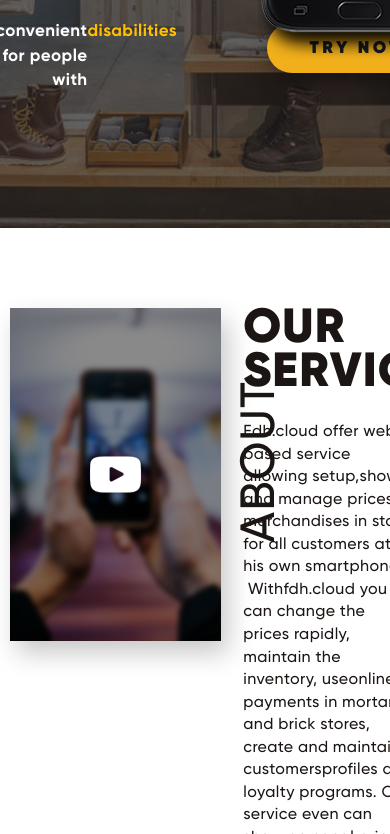
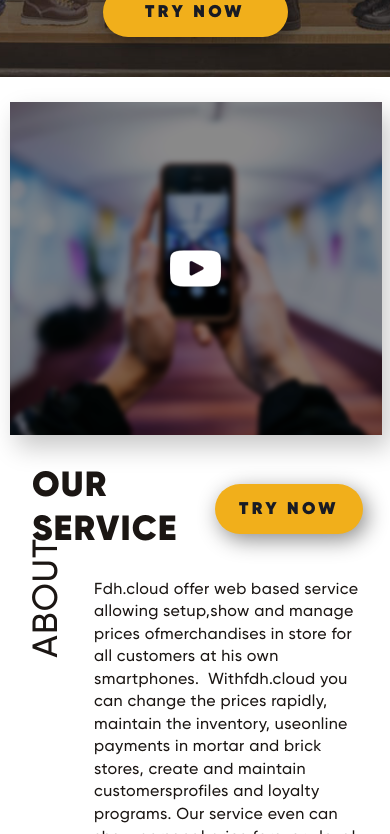
Before and after one commit to Sibi7/beacon-virtual, a website: page index.html in a window 390 px wide. Shown: the part 632-1466 px from the top of the page. Drawn offline with Linux system fonts and the light colour scheme; files that its build step writes are made by us from their sources; a web font is replaced by a local one.

Commit message:
responsive header section

```diff
--- a/app/js/script.js
+++ b/app/js/script.js
@@ -1,35 +1,35 @@
 $(document).ready(function () {
     $('.reviews-carousel').owlCarousel({
-        loop:true,
-        margin:0,
-        nav:true,
-        navText: ["","next review"],
-        responsive:{
-            0:{
-                items:1
+        loop: true,
+        margin: 0,
+        nav: true,
+        navText: ["", "next review"],
+        responsive: {
+            0: {
+                items: 1
             },
-            600:{
-                items:3
+            600: {
+                items: 3
             },
-            1000:{
-                items:1
+            1000: {
+                items: 1
             }
         }
     });
 
     $('.partners-carousel').owlCarousel({
-        loop:true,
-        margin:0,
-        nav:true,
-        responsive:{
-            0:{
-                items:1
+        loop: true,
+        margin: 0,
+        nav: true,
+        responsive: {
+            0: {
+                items: 1
             },
-            600:{
-                items:3
+            600: {
+                items: 3
             },
-            1000:{
-                items:1
+            1000: {
+                items: 1
             }
         }
     });
@@ -42,4 +42,14 @@ $(document).ready(function () {
         $('html,body').animate({scrollTop: top}, 1000);
         return false;
     });
+
+    var link = $('.menu-link');
+
+    link.click(function () {
+        link.toggleClass('menu-link_active');
+    })
 });
+$(".menu-link").click(function () {
+    $(".header__menu").slideToggle("slow", function () {
+    });
+});
--- a/app/sass/content/_services.scss
+++ b/app/sass/content/_services.scss
@@ -7,11 +7,18 @@
     width: 100%;
     margin-top: 80px;
     margin-bottom: 90px;
+    @include breakpoint(max-width 992px){
+      width: 100%;
+      flex-direction: column;
+      margin-top: 25px;
+    }
     &--left {
       width: 50%;
       display: flex;
       position: relative;
-
+      @include breakpoint(max-width 992px){
+        width: 100%;
+      }
       .player {
         width: 100%;
         position: relative;
@@ -55,11 +62,16 @@
       width: 50%;
       padding-left: 22px;
       padding-right: 19px;
+      @include breakpoint(max-width 992px){
+        width: 100%;
+        margin-top: 30px;
+      }
       .wrap{
         width: 100%;
         display: flex;
         justify-content: space-between;
         align-items: center;
+
         h2{
           color: #1b1613;
           font-family: $gilRoyBlack;
@@ -69,6 +81,10 @@
           text-transform: uppercase;
           letter-spacing: 1.2px;
           margin: 0;
+          @include breakpoint(max-width 1200px){
+            font-size: 35px;
+          }
+
           &:after{
             content: 'About';
             position: absolute;
@@ -82,6 +98,11 @@
             text-transform: uppercase;
             letter-spacing: 1.2px;
             transform: rotate(-90deg);
+            @include breakpoint(max-width 992px){
+              left: -22px;
+              top: 111px;
+              font-size: 35px;
+            }
           }
         }
       }
@@ -95,6 +116,12 @@
         letter-spacing: 0.4px;
         max-width: 475px;
         margin: 26px 0;
+        @include breakpoint(max-width 1200px){
+          padding-left: 62px;
+        }
+        @include breakpoint(max-width 992px){
+          max-width: inherit;
+        }
       }
     }
   }
--- a/app/sass/header/_head.scss
+++ b/app/sass/header/_head.scss
@@ -5,7 +5,25 @@
   background: url("../img/header-bg.jpg") no-repeat center center;
   background-size: cover;
   min-height: 860px;
+  @include breakpoint(max-width 992px){
+    min-height: auto;
+  }
   &__menu {
+    @include breakpoint(min-width 992px){
+      display: block;
+    }
+    @include breakpoint(max-width 992px){
+      display: none;
+      position: fixed;
+      width: 100%;
+      background: rgba(241, 175, 27, 0.8);
+      height: 100vh;
+      top: 0;
+      left: 0;
+      margin-top: 0;
+      z-index: 6;
+    }
+  ul{
     display: flex;
     justify-content: flex-end;
     margin-right: 35px;
@@ -13,8 +31,20 @@
     margin-bottom: 0;
     margin-top: 35px;
     list-style: none;
+    @include breakpoint(max-width 992px){
+      position: absolute;
+      transform: translate(-50%, -50%);
+      top: 50%;
+      left: 50%;
+      flex-direction: column;
+      margin-top: 0;
+    }
     li {
       margin-left: 50px;
+      @include breakpoint(max-width 992px){
+        margin: 0;
+        line-height: 40px;
+      }
       a {
         color: #fff;
         transition: 300ms ease;
@@ -31,6 +61,55 @@
       }
     }
   }
+
+  }
+  .menu-link {
+    display: none;
+    width: 50px;
+    height: 50px;
+    background-color: #fff;
+    border-radius: 50%;
+    box-shadow: 1px 1px 10px rgba(0, 0, 0, .4);
+    position: fixed;
+    right: 12px;
+    z-index: 15;
+    top: 30px;
+    @include breakpoint(max-width 992px) {
+      display: block;
+    }
+    span, span:before, span:after {
+      display: block;
+      height: 2px;
+      width: 18px;
+      background-color: #222;
+      position: absolute;
+      left: 50%;
+      margin-left: -9px;
+      top: 50%;
+      margin-top: -1px;
+    }
+    span:before {
+      transition: all 0.2s;
+      margin-top: -6px;
+      content: '';
+    }
+    span:after {
+      transition: all 0.2s;
+      margin-top: 4px;
+      content: '';
+    }
+    &_active span {
+      background-color: transparent;
+      &:before {
+        transform: rotate(135deg);
+        margin-top: 0;
+      }
+      &:after {
+        transform: rotate(-134deg);
+        margin-top: 0;
+      }
+    }
+  }
   &__no-app {
     color: #f1af1b;
     padding-left: 63px;
@@ -39,6 +118,13 @@
     width: 100%;
     margin-top: 150px;
     margin-bottom: 50px;
+    @include breakpoint(max-width 1200px){
+      margin-top: 100px;
+    }
+    @include breakpoint(max-width 992px){
+      padding-left: 0;
+      justify-content: center;
+    }
     p {
       margin: 0;
       letter-spacing: 1.7px;
@@ -57,6 +143,13 @@
       float: left;
       width: calc(100% - 383px);
       text-align: right;
+      @include breakpoint(max-width 1200px){
+        width: calc(100% - 306px);
+      }
+      @include breakpoint(max-width 992px){
+        width: 100%;
+        text-align: left;
+      }
       h1 {
         font-size: 87px;
         width: 631px;
@@ -67,10 +160,20 @@
         font-family: $gilRoyBlack;
         line-height: 73.29px;
         text-transform: uppercase;
+        @include breakpoint(max-width 992px){
+          width: 100%;
+          font-size: 35px;
+          float: none;
+          line-height: 50px;
+          text-align: center;
+        }
         span {
           font-family: $gilRoyMedium;
           letter-spacing: 0.71px;
           font-size: 48px;
+          @include breakpoint(max-width 992px){
+            font-size: 30px;
+          }
         }
       }
       p {
@@ -86,6 +189,13 @@
         font-family: $gilRoyReg;
         margin-top: 45px;
         margin-right: 10px;
+        @include breakpoint(max-width 992px){
+          width: 100%;
+          margin-right: 0;
+          font-size: 25px;
+          margin-top: 25px;
+          text-align: center;
+        }
         span {
           font-family: $gilRoyExtraB;
         }
@@ -97,6 +207,12 @@
         text-align: right;
         margin-top: 20px;
         margin-right: 80px;
+        @include breakpoint(max-width 992px){
+          width: 100%;
+          margin-right: 0;
+          float: left;
+          text-align: left;
+        }
         a {
           color: #ffffff;
           font-family: $gilRoyBold;
@@ -122,6 +238,12 @@
       float: left;
       position: relative;
       text-align: center;
+      @include breakpoint(max-width 1200px){
+        margin-right: 0;
+      }
+      @include breakpoint(max-width 992px){
+        width: 100%;
+      }
       &:before {
         position: absolute;
         content: '';
@@ -130,6 +252,9 @@
         height: 470px;
         left: -139px;
         top: -155px;
+        @include breakpoint(max-width 992px){
+          display: none;
+        }
       }
       img {
         position: relative;
@@ -138,10 +263,17 @@
         height: 100%;
         object-fit: cover;
         z-index: 1;
+        @include breakpoint(max-width 992px){
+          display: none;
+        }
       }
       .button {
-        top: -80px;
+        top: -62px;
         position: relative;
+        @include breakpoint(max-width 992px){
+          top: 0;
+          margin-bottom: 40px;
+        }
       }
     }
   }
--- a/index.html
+++ b/index.html
@@ -18,13 +18,19 @@
 <!-- start header.html-->
 <header class="header">
     <div class="container">
-        <ul class="header__menu">
+        <div class="header__menu">
+            <ul class="">
                 <li><a href="#services" class="scroll">SERVICES</a></li>
                 <li><a href="#">SOLUTIONS</a></li>
                 <li><a href="#contacts" class="scroll">CONTACT</a></li>
                 <li><a href="#">SIGN UP</a></li>
                 <li><a href="#">LOGIN</a></li>
             </ul>
+        </div>
+
+        <a href="#menu" class="menu-link">
+            <span class=""></span>
+        </a>
       <div class="header__no-app">
           <p>NO APP REQUIRED</p>
       </div>
```
Also changed, not shown: app/html/header.html (+7 -1 lines), css/styles.min.css, js/script.min.js. Lines whose indentation alone changed are shown as unchanged.
